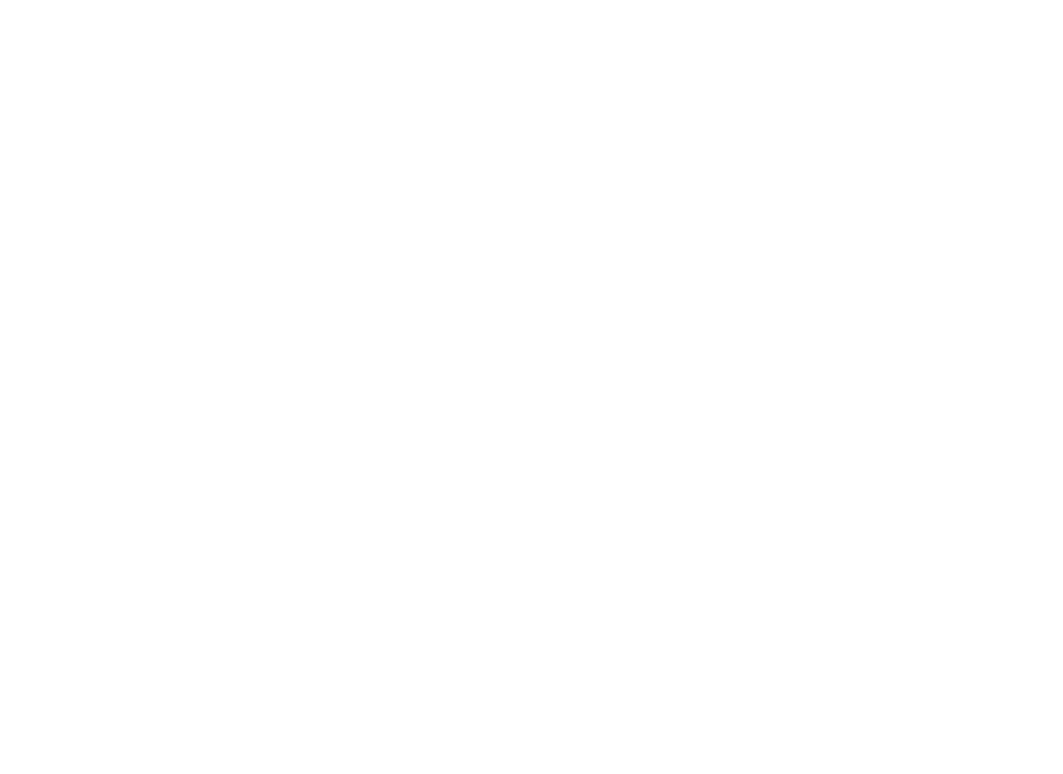
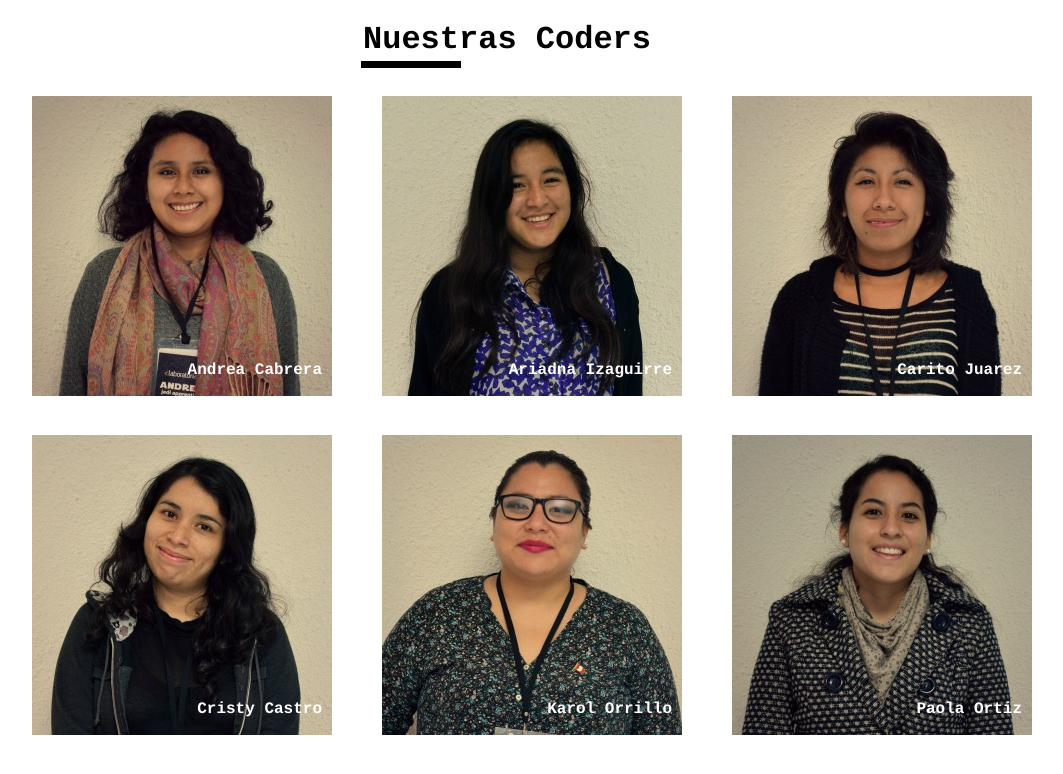
Before and after one commit to FlorTello/Ejercicio1-NuestrasCoders, a plain HTML site: page index.html in a window 1280 px wide. Shown: the whole page, without its empty margins (83-1146 px from the left). Drawn offline with Linux system fonts and the light colour scheme.

Commit message:
Agregando elementos por js

```diff
--- a/assets/css/main.css
+++ b/assets/css/main.css
@@ -0,0 +1,34 @@
+*{
+   font-family: 'courier',sans-serif;
+   text-align: center;
+}
+#coders img{
+  width: 100%;
+  height: 100%;
+}
+figure{
+  width: 300px;
+  height: 300px;
+  position: relative;
+  display: inline-block;
+  margin-left: 0;
+  margin-right: 50px;
+}
+figcaption{
+    position: relative;
+    text-align: right;
+    bottom: 40px;
+    right: 10px;
+    color: white;
+    font-weight: bold;
+}
+h1::after{
+  display: inline-block;
+  position: relative;
+  width: 100px;
+  top: 20px;
+  right:  290px;
+  height: 7px;
+  content: "";
+  background-color: black;
+}
--- a/assets/js/main.js
+++ b/assets/js/main.js
@@ -0,0 +1,28 @@
+coders = [{name:'Andrea Cabrera', url : 'assets/img/andrea-cabrera.jpg'},{name:'Ariadna Izaguirre', url : 'assets/img/ariadna-izaguirre.jpg'},
+          {name:'Carito Juarez ', url : 'assets/img/carito-juarez.jpg'},{name:'Cristy Castro', url : 'assets/img/cristy-castro.jpg'},
+          {name:'Karol Orrillo', url : 'assets/img/karol-orrillo.jpg'},{name:'Paola Ortiz', url : 'assets/img/paola-ortiz.jpg'}
+         ];
+window.addEventListener('load',function(){
+  var dfm = document.createDocumentFragment();
+  var div = document.createElement('div');
+  div.setAttribute('class','');
+  for (var i = 0; i < coders.length; i++) {
+    dfm.appendChild(crearImg(coders[i]));
+  }
+  document.getElementById('coders').appendChild(dfm);
+});
+function crearImg(coder){
+  var figure = document.createElement('figure');
+  var img = document.createElement('img');
+  img.setAttribute('src',coder.url);
+  img.setAttribute('class','');
+  img.setAttribute('alt',coder.name);
+  var figcaption = document.createElement('figcaption');
+  figcaption.setAttribute('class','');
+  var span = document.createElement('span');
+  span.textContent = coder.name;
+  figcaption.appendChild(span);
+  figure.appendChild(img);
+  figure.appendChild(figcaption);
+  return figure;
+}
--- a/index.html
+++ b/index.html
@@ -5,9 +5,14 @@
   <meta name="viewport" content="width=device-width, initial-scale=1.0">
   <meta http-equiv="X-UA-Compatible" content="ie=edge">
   <link rel="icon" href="assets/img/icono.jpg">
+  <link rel="stylesheet" href="assets/css/main.css">
   <title>Enunciados Leccion 23</title>
 </head>
 <body>
+  <h1>Nuestras Coders</h1>
+  <div id = coders>
 
+  </div>
+  <script type="text/javascript" src = "assets/js/main.js"></script>
 </body>
 </html>
```
Also changed, not shown: assets/img/andrea-cabrera.jpg (added), assets/img/ariadna-izaguirre.jpg (added), assets/img/carito-juarez.jpg (added), assets/img/cristy-castro.jpg (added), assets/img/karol-orrillo.jpg (added), assets/img/paola-ortiz.jpg (added).
